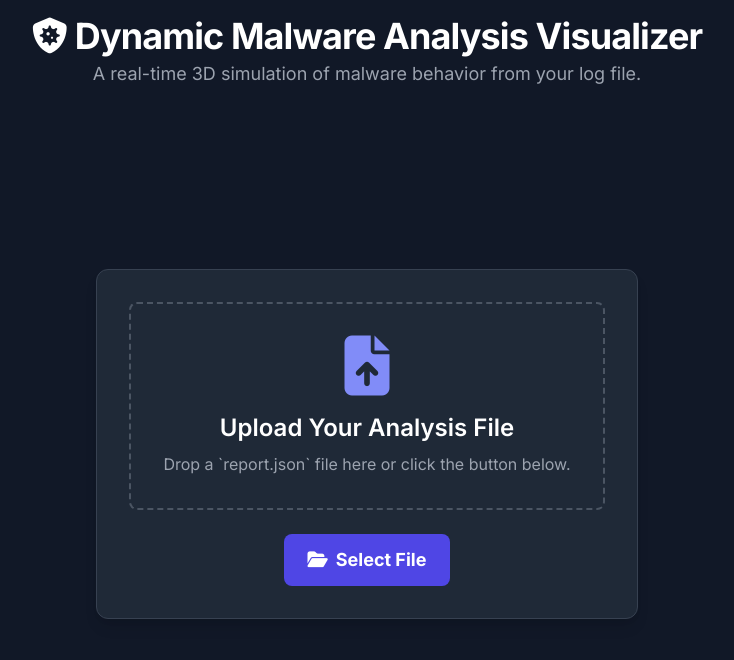
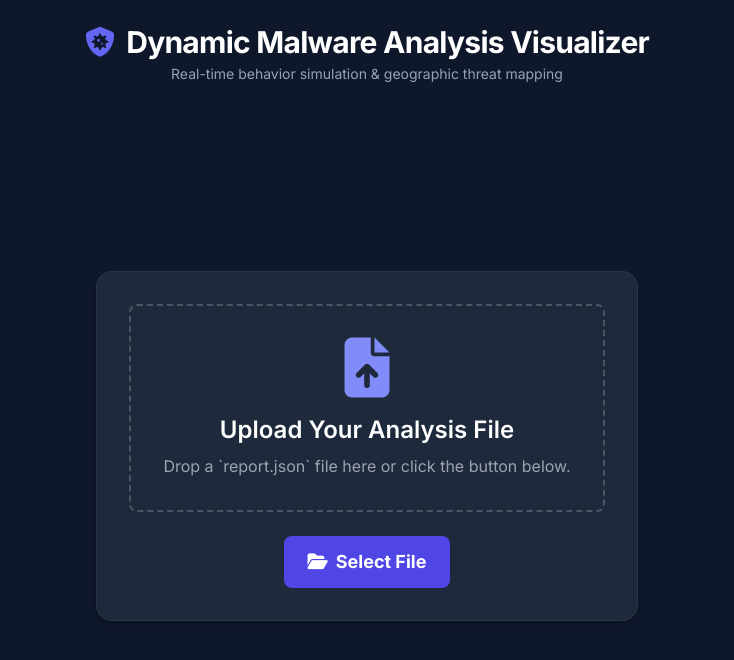
Before and after one commit to provc7/CapeUI, a website: page visualiser.html in a window 1280 px wide. Shown: the whole page, without its empty margins (273-1007 px from the left). Drawn offline with nearby package versions, Linux system fonts and the light colour scheme.

Commit message:
UI changes v1.2

```diff
--- a/visualiser.html
+++ b/visualiser.html
@@ -81,34 +81,52 @@
     <script src="https://cdnjs.cloudflare.com/ajax/libs/gsap/3.12.2/gsap.min.js"></script>
     <style>
         html, body {
-            overflow: overflow; /* Prevent scrolling */
+            overflow: hidden;
+            height: 100vh;
+            width: 100vw;
+            margin: 0;
+            padding: 0;
         }
         body {
             font-family: 'Inter', sans-serif;
-            background-color: #111827;
-            color: #e5e7eb;
+            background-color: #0f172a;
+            color: #f1f5f9;
+            display: flex;
+            flex-direction: column;
+        }
+        .main-wrapper {
+            width: 100%;
+            height: 100%;
+            display: flex;
+            flex-direction: column;
+            padding: 1rem;
+            box-sizing: border-box;
+            gap: 1rem;
         }
         .card {
-            background-color: #1f2937;
-            border-radius: 0.75rem;
-            border: 1px solid #374151;
-            box-shadow: 0 10px 15px -3px rgba(0, 0, 0, 0.1), 0 4px 6px -2px rgba(0, 0, 0, 0.05);
+            background-color: #1e293b;
+            border-radius: 1rem;
+            border: 1px solid rgba(255, 255, 255, 0.05);
+            box-shadow: 0 4px 6px -1px rgb(0 0 0 / 0.1), 0 2px 4px -2px rgb(0 0 0 / 0.1);
+            overflow: hidden;
+            display: flex;
+            flex-direction: column;
         }
         .timeline-item {
             position: relative;
-            padding-bottom: 1.25rem; /* Reduced padding */
-            padding-left: 2.5rem;
-            border-left: 2px solid #4b5563;
+            padding-bottom: 1.5rem;
+            padding-left: 2rem;
+            border-left: 2px solid #334155;
         }
         .timeline-dot {
             position: absolute;
-            left: -0.7rem;
+            left: -0.65rem;
             top: 0;
-            height: 1.25rem;
-            width: 1.25rem;
-            border-radius: 9999px;
-            background-color: #4b5563;
-            border: 4px solid #1f2937;
+            height: 1.2rem;
+            width: 1.2rem;
+            border-radius: 50%;
+            background-color: #475569;
+            border: 4px solid #1e293b;
             transition: all 0.3s ease;
         }
         .timeline-item.active .timeline-dot {
@@ -428,13 +446,17 @@
     </style>
 </head>
 <body>
-    <div class="max-w-screen-2xl mx-auto h-screen flex flex-col p-4">
-        <header id="main-header" class="relative mb-4 text-center flex-shrink-0">
-            <h1 class="text-3xl sm:text-4xl font-bold tracking-tight text-white"><i class="fas fa-shield-virus mr-2"></i>Dynamic Malware Analysis Visualizer</h1>
-            <p class="mt-1 text-lg text-gray-400">A real-time 3D simulation of malware behavior from your log file.</p>
+    <div class="main-wrapper">
+        <header id="main-header" class="flex-shrink-0 text-center py-2">
+            <h1 class="text-2xl sm:text-3xl font-bold tracking-tight text-white flex items-center justify-center gap-3">
+                <i class="fas fa-shield-virus text-indigo-500"></i>
+                Dynamic Malware Analysis Visualizer
+            </h1>
+            <p class="text-sm text-slate-400 mt-1">Real-time behavior simulation & geographic threat mapping</p>
         </header>
 
-        <main id="main-content" class="hidden flex-grow grid grid-cols-1 lg:grid-cols-3 gap-4 min-h-0">
+        <main id="main-content" class="hidden flex-grow grid grid-cols-1 lg:grid-cols-4 gap-4 min-h-0">
+            <!-- Left Sidebar: Summary & Timeline -->
             <div class="lg:col-span-1 flex flex-col gap-4 min-h-0">
                 <div class="card p-6 flex flex-col flex-shrink-0">
                     <div>
@@ -457,7 +479,8 @@
                     <div id="timeline-container" class="relative flex-grow overflow-y-auto pr-2"></div>
                 </div>
             </div>
-            <div class="lg:col-span-2 card p-6 flex flex-col">
+            <!-- Center/Right Visualization Area -->
+            <div class="lg:col-span-3 card p-5 flex flex-col min-h-0 relative">
                 <div class="flex justify-between items-center flex-shrink-0 mb-4">
                     <h2 class="text-xl font-semibold flex items-center" id="simulation-title"><i class="fas fa-cube mr-3"></i>3D Infection Simulation</h2>
                     <div class="flex items-center gap-2 sm:gap-4">
```
